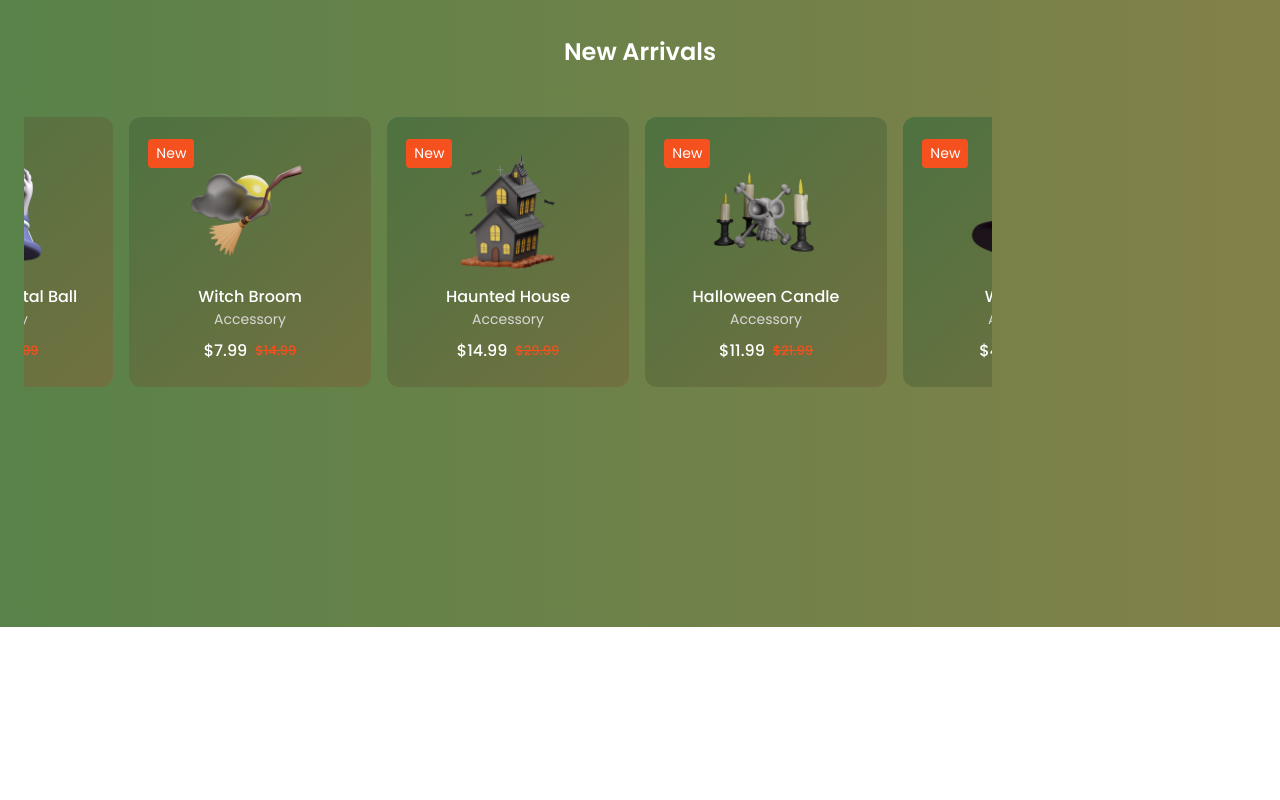
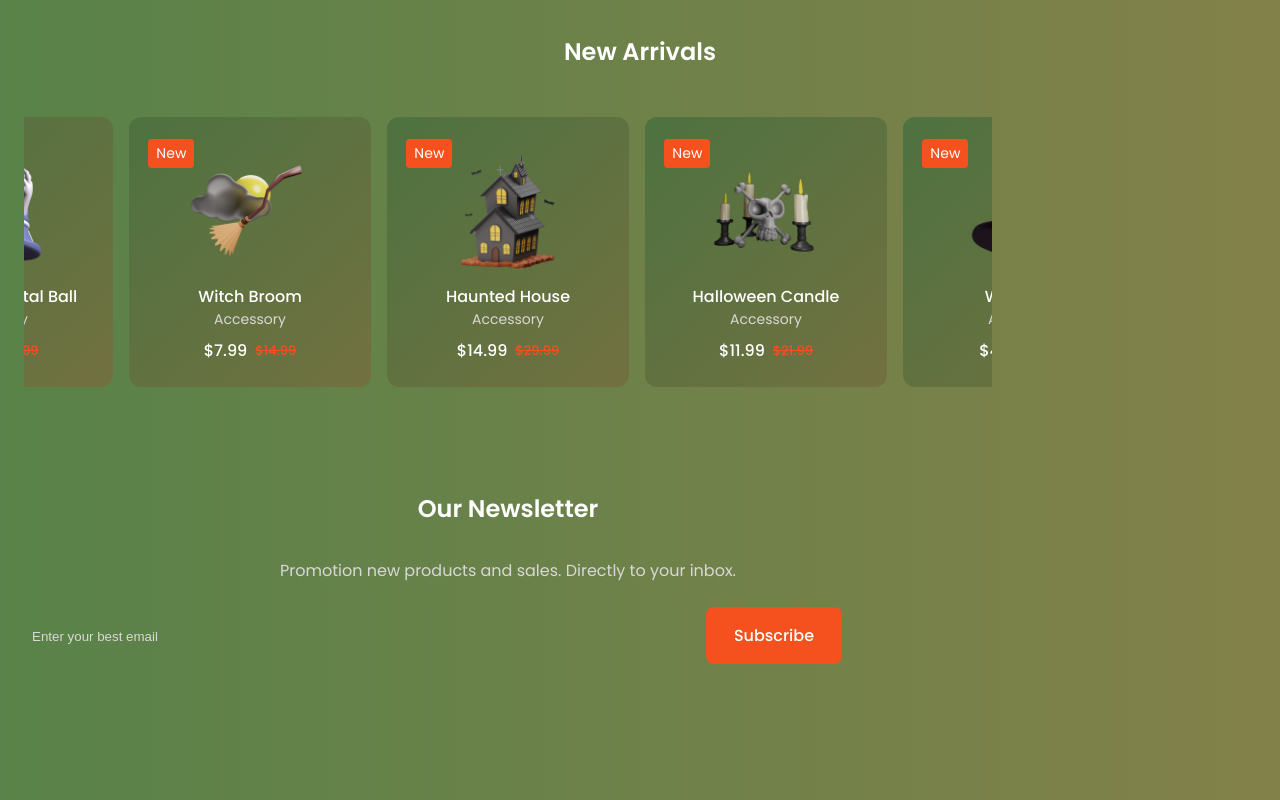
Before and after one commit to mmaachado/responsive-halloween-website, a plain HTML site: page src/pages/index.html in a window 1280 px wide. Shown: the part 3463-4263 px from the top of the page. Before the commit the page ends 4090 px from the top, so only its background shows below. Drawn offline with nearby package versions, Linux system fonts and the light colour scheme.

Commit message:
newsletter section
newsletter section fully functional

```diff
--- a/src/assets/css/style.css
+++ b/src/assets/css/style.css
@@ -568,6 +568,31 @@ button {
 }
 
 /*============ newsletter ============*/
+.newsletter__description {
+    text-align: center;
+    margin-bottom: var(--mb-1-5);
+}
+
+.newsletter__form {
+    background: var(--container-color);
+    padding: 1rem;
+    display: flex;
+    justify-content: space-between;
+    border-radius: .75rem;
+}
+
+.newsletter__input {
+    width: 70%;
+    padding: 0 .5rem;
+    background: none;
+    color: var(--title-color);
+}
+
+.newsletter__input::placeholder {
+    color: var(--text-color);
+}
+
+
 /*============ reusable classes ============*/
 /*============ reusable classes ============*/
 /*============ reusable classes ============*/
--- a/src/pages/index.html
+++ b/src/pages/index.html
@@ -390,7 +390,15 @@
 
         <!-- our newsletter -->
         <section class="section newsletter">
+            <div class="newsletter__container container">
+                <h2 class="section__title">Our Newsletter</h2>
+                <p class="newsletter__description">Promotion new products and sales. Directly to your inbox.</p>
 
+                <form action="" class="newslatter__form">
+                    <input type="email" placeholder="Enter your best email" class="newsletter__input">
+                    <button class="button">Subscribe</button>
+                </form>
+            </div>
         </section>
 
     </main>
```
